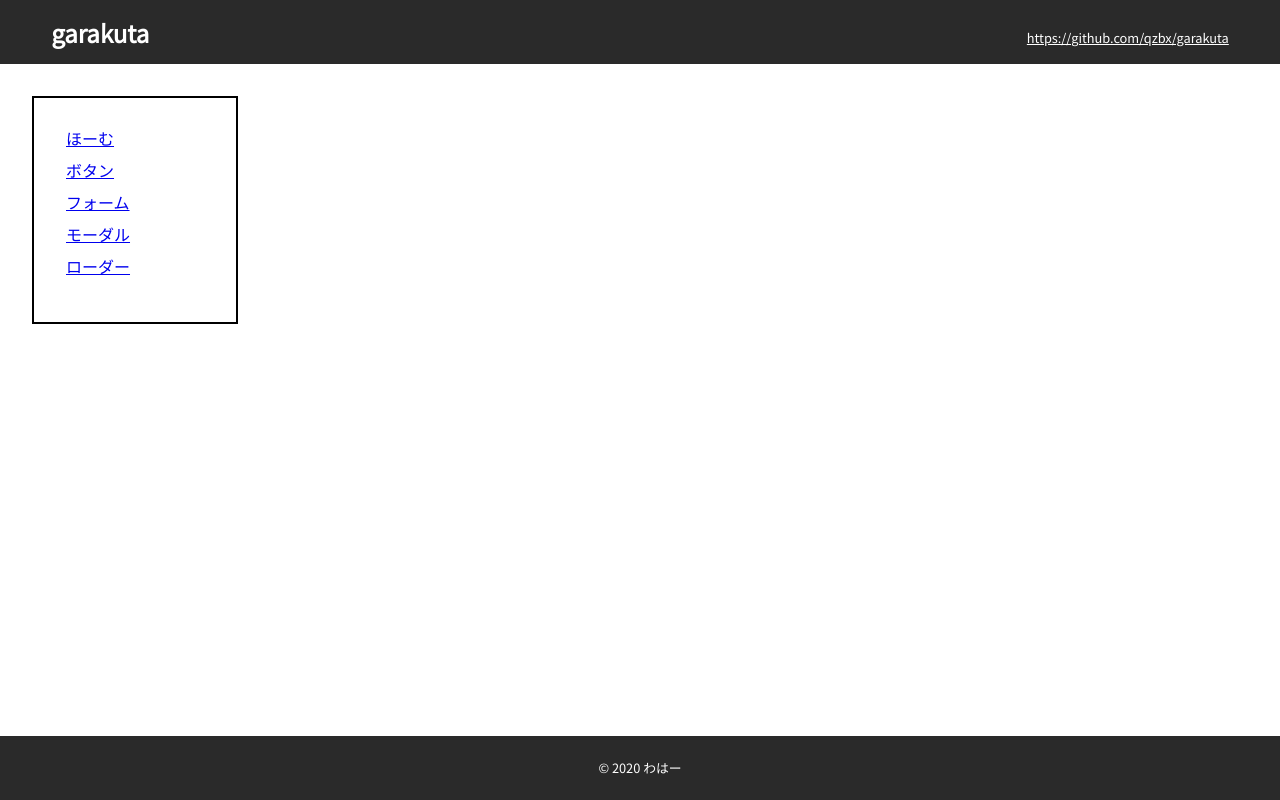
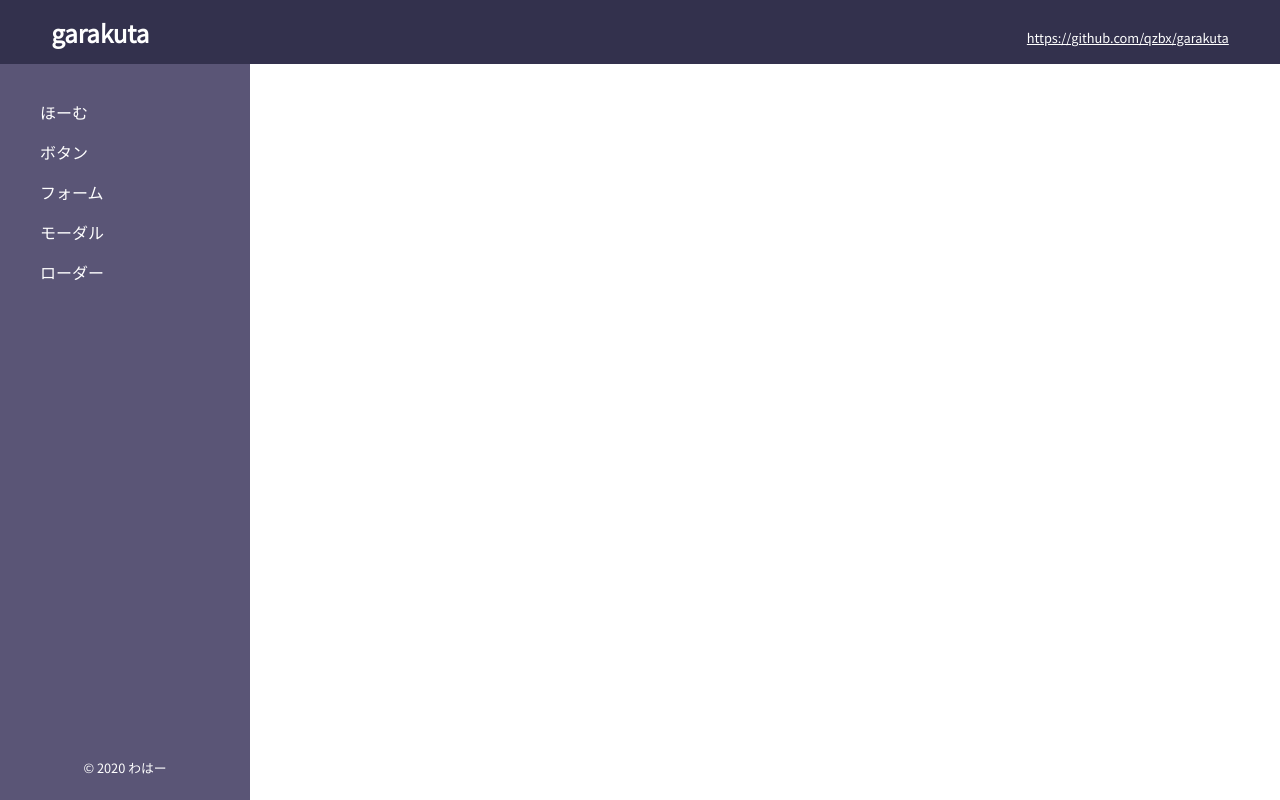
Before and after one commit to pozma/garakuta, a React app: page / in a window 1280 px wide. Built offline with nearby package versions, Linux system fonts and the light colour scheme.

Commit message:
change: ページのスタイルを編集（ベースカラーとか）

```diff
--- a/lib/_colorset.scss
+++ b/lib/_colorset.scss
@@ -2,15 +2,19 @@
 $black:         #101010;
 $darker:        #202020;
 $dark:          #2a2a2a;
-$darkgray:      #303030;
+$dark-gray:     #303030;
 $gray:          #808080; // = gray
-$lightgray:     #aaaaaa;
+$light-gray:    #aaaaaa;
 $light:         #d0d0d0;
 $lighter:       #e8e8e8;
 $white:         #ffffff; // = white
 
 // 紫系
-$purple:        #af69ec;
+$darker-pale-purple:  #33314D;
+$dark-pale-purple:    #5a5576;
+$dark-purple:         #474073;
+$purple:              #8252ab;
+$light-purple:        #af69ec;
 
 // 黄色系
 $yellow:        #f2b233;
--- a/src/app/_palette.scss
+++ b/src/app/_palette.scss
@@ -1,17 +1,25 @@
 @use "./../../lib/colorset";
 
 // ヘッダー 関連
-$header_bg: colorset.$dark; // ヘッダーの背景色
+$header_bg: colorset.$darker-pale-purple; // ヘッダーの背景色
 $header_fg: colorset.$white; // ヘッダーの文字色
+
+// ナビ
+$nav_bg: colorset.$dark-pale-purple;
+$nav_fg: colorset.$white;
+
+// フッター
+$footer_bg: $nav_bg; // ナビと揃えてる
+$footer_fg: $nav_fg;
 
 // メイン
 $main_fg: colorset.$darker;
 $main_bg: colorset.$white;
-$sub_fg: colorset.$darkgray;
+$sub_fg: colorset.$dark-gray;
 $accent_fg: colorset.$purple;
 $highlight_fg: colorset.$yellow;
 
 // 装飾
 $dec_black: colorset.$black;
-$dec_lightgray: colorset.$lightgray;
+$dec_lightgray: colorset.$light-gray;
 $dec_purple: colorset.$purple;
--- a/src/app/view.scss
+++ b/src/app/view.scss
@@ -3,13 +3,13 @@
 
 .app { // 画面全体
   display: grid;
-  min-height: 100vh; // 画面全体を使う（高さ）
-  grid-template-columns: 270px 1fr; // 横 1fr は残りってこと？
+  height: 100vh; // 画面全体を使う（高さ）
+  grid-template-columns: 250px 1fr; // 横 1fr は残りってこと？
   grid-template-rows: 4.0rem 1fr 4rem; // 縦
   grid-template-areas:
     "header   header  "
-    "aside    article "
-    "footer   footer  ";
+    "nav      main    "
+    "footer   main    ";
 }
 
 header { // ヘッダー
@@ -36,26 +36,33 @@ header { // ヘッダー
 }
 
 nav { // ナビゲーション（実際のコンテンツ）
-padding: 2rem;
+  grid-area: nav;
+  padding: 2.5rem;
+  background: palette.$nav_bg;
+  color: palette.$nav_fg;
+
   ul { // 箇条書き
-    border: solid 2px black;
-    padding: 2rem;
     li { // 各項目
       list-style: none;
-      margin-bottom: 1rem;
+      margin-bottom: 1.5rem;
+      a {
+        text-decoration: none;
+        color: inherit;
+      }
     }
   }
 }
 
-article { // コンテンツ
+main { // コンテンツ
+  grid-area: main;
   padding: 1rem 2rem;
-  padding-left: 0;
+  overflow-y: auto; // この中でスクロール
 }
 
 footer {
   grid-area: footer;
-  background: palette.$header_bg;
-  color: palette.$header_fg;
+  background: palette.$footer_bg;
+  color: palette.$footer_fg;
   position: relative;
   display: flex;
   justify-content: center;
--- a/src/app/view.tsx
+++ b/src/app/view.tsx
@@ -52,7 +52,7 @@ export const App: React.FC<{}> = () => {
         </ul>
       </nav>
 
-      <article>
+      <main>
         <Switch>
           <Route exact path={CONST.REPO + CONST.LOCATION_URL_HOME}><Home /></Route>
           <Route path={CONST.REPO + CONST.LOCATION_URL_BUTTONS}><Buttons /></Route>
@@ -60,7 +60,7 @@ export const App: React.FC<{}> = () => {
           <Route path={CONST.REPO + CONST.LOCATION_URL_MODALS}><p>あはー</p></Route>
           <Route path={CONST.REPO + CONST.LOCATION_URL_LOADERS}><Loaders /></Route>
         </Switch>
-      </article>
+      </main>
 
       <footer>
         <p><small>&copy; 2020 わはー</small></p>
```
Also changed, not shown: 1 other file (tests, documents, lock files or other folders).
